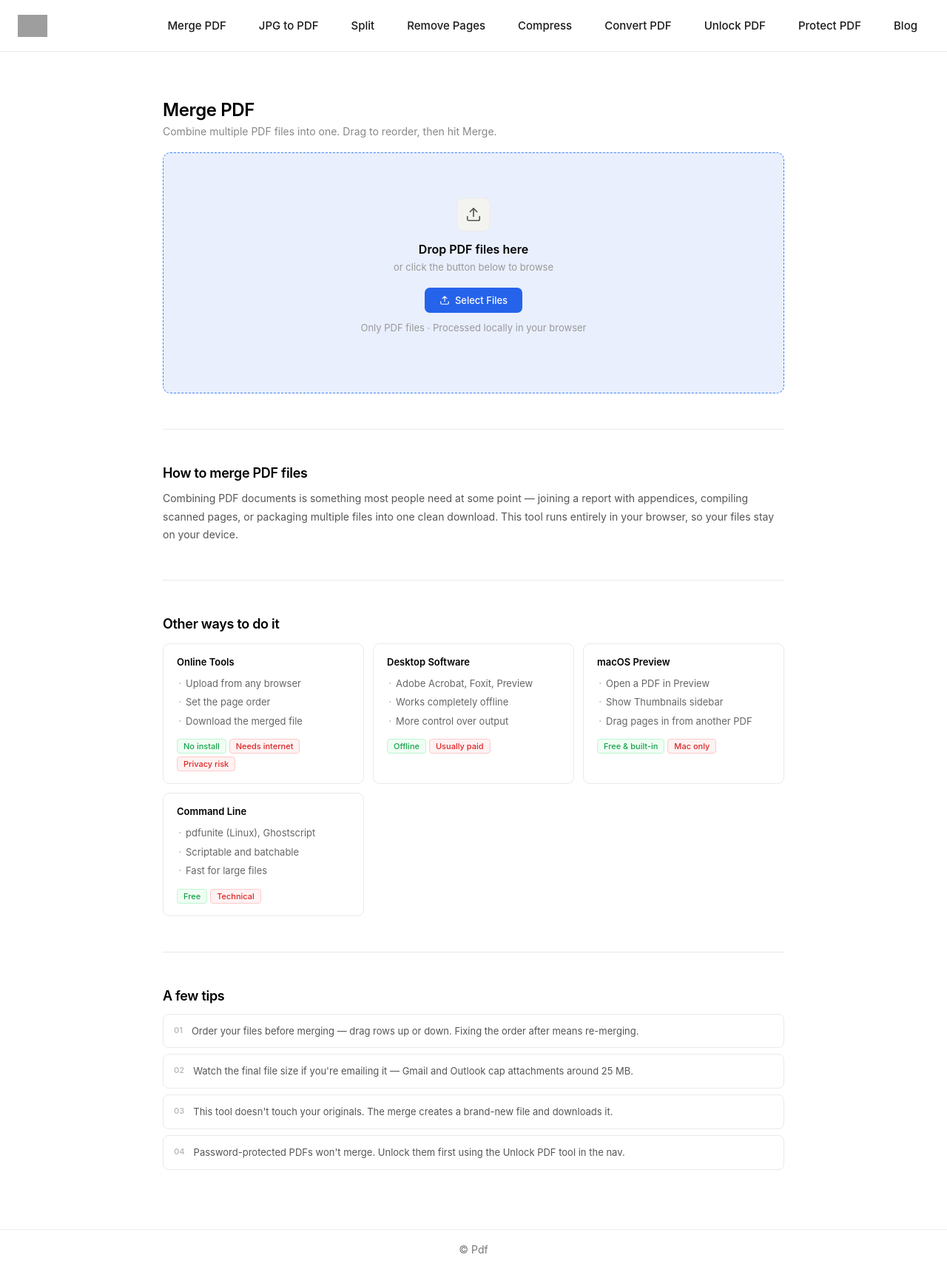
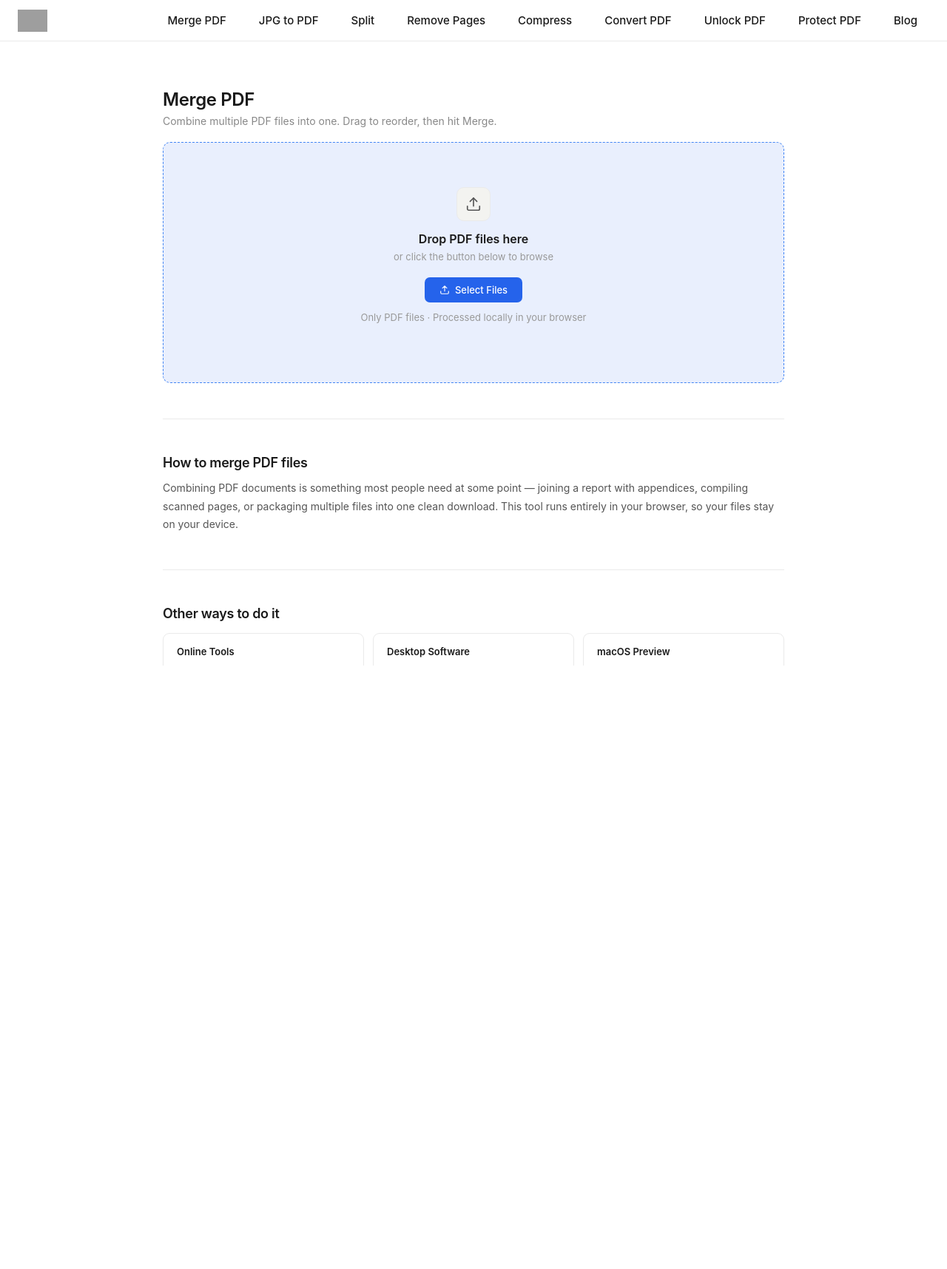
Before and after one commit to rforrupesh/pdf, a Jekyll site: the page built from index.html, in a window 1280 px wide. Shown: the whole page at 74% size. Built offline with Jekyll 4.4.1, drawn with Linux system fonts in a browser that asks for light colours; after the commit the page ends 900 px from its top, so only the background shows below that; grey boxes are pictures that could not be loaded.

Commit message:
Update style.css

```diff
--- a/assets/css/style.css
+++ b/assets/css/style.css
@@ -1,5 +1,17 @@
+* { margin: 0; padding: 0; box-sizing: border-box; font-family: -apple-system, BlinkMacSystemFont, "Segoe UI", Roboto, sans-serif; }
+   html, body {
+      height: 100%;
+      overflow: hidden; /* prevent page-level scroll; each panel scrolls internally */
+    }
 
-
+    body {
+      font-family: 'Inter', sans-serif;
+      background: var(--bg);
+      color: var(--text);
+      height: 100vh;
+      display: flex;
+      flex-direction: column;
+    }
 /* NAVBAR LOGIC */
 nav {
   display: flex;
```
